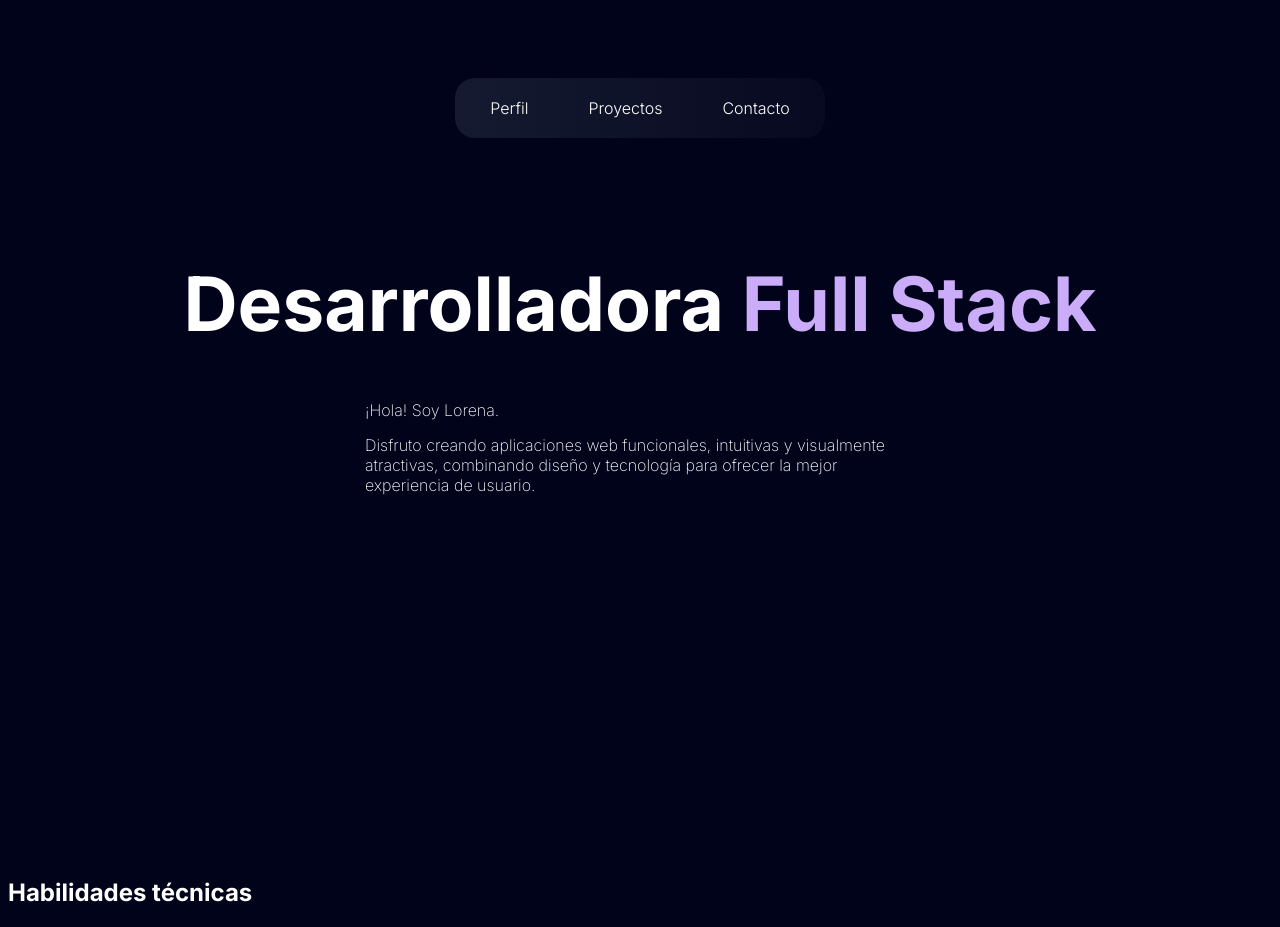
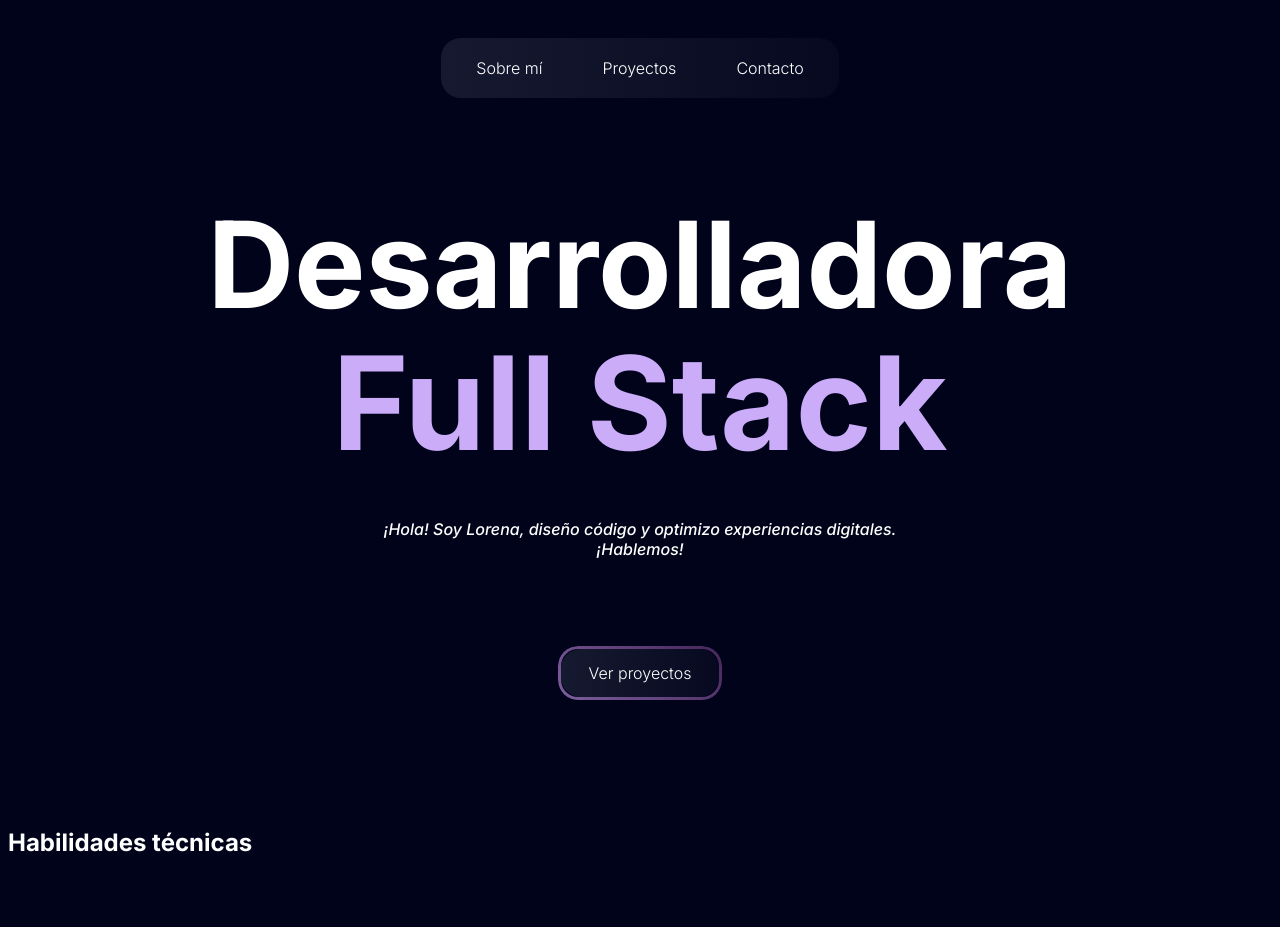
Before and after one commit to LorenaSTN/portfolio, a React (Vite) app: page / in a window 1280 px wide. After the commit the page ends 877 px from the top, so only its background shows below. Built offline with nearby package versions, Linux system fonts and the light colour scheme; a web font is replaced by a local one.

Commit message:
modifying landing

```diff
--- a/src/components/Landing.jsx
+++ b/src/components/Landing.jsx
@@ -4,15 +4,21 @@ function Landing() {
   return (
     <>
       <div className="landing__container">
-        <h1 className="landing__title">
-          Desarrolladora <span className="landing__span">Full Stack</span>
-        </h1>
-        <p className="landing__text">¡Hola! Soy Lorena.</p>
-        <p className="landing__text">
-          Disfruto creando aplicaciones web funcionales, intuitivas y
-          visualmente atractivas, combinando diseño y tecnología para ofrecer la
-          mejor experiencia de usuario.
-        </p>
+        <div>
+          <h1 className="landing__title">
+            Desarrolladora <br />{" "}
+            <span className="landing__span">Full Stack</span>
+          </h1>
+
+          <p className="landing__text">
+            ¡Hola! Soy Lorena, diseño código y optimizo experiencias digitales.
+            <br></br>¡Hablemos!
+          </p>
+        </div>
+
+        <div className="landing__box">
+          <p>Ver proyectos</p>
+        </div>
       </div>
     </>
   );
--- a/src/components/Nav.jsx
+++ b/src/components/Nav.jsx
@@ -5,7 +5,7 @@ function Nav() {
     <div className="nav__container">
       <nav className="nav">
         <ul className="nav__ul">
-          <li className="nav__li">Perfil</li>
+          <li className="nav__li">Sobre mí</li>
           <li className="nav__li">Proyectos</li>
           <li className="nav__li">Contacto</li>
         </ul>
--- a/src/scss/main/Landing.scss
+++ b/src/scss/main/Landing.scss
@@ -1,21 +1,81 @@
 .landing {
   &__container {
-    height: 75vh;
+    height: 85vh;
+    display: flex;
+    flex-direction: column;
+    justify-content: space-evenly;
+    align-items: center;
   }
   &__title {
-    font-size: 75px;
+    font-size: 120px;
     text-align: center;
+    margin: 0;
+    margin-top: -40px;
+    line-height: 1.1;
   }
 
   &__span {
     color: #cbacf9;
+    font-size: 130px;
   }
 
   &__text {
-    font-weight: 200;
+    font-weight: 500;
+    font-style: italic;
     font-size: 16px;
-    max-width: 550px;
+    max-width: fit-content;
     margin: 0 auto;
-    margin-bottom: 15px;
+    margin-top: 45px;
+    text-align: center;
+  }
+
+  &__box {
+    position: relative;
+    max-width: 200px;
+    padding: 14px 28px;
+    border-radius: 20px;
+    background: linear-gradient(90deg, #161a31, #06091f);
+    color: white;
+    text-align: center;
+    font-weight: 300;
+    z-index: 1;
+    cursor: pointer;
+    margin-top: -20px;
+
+    &::after {
+      content: "";
+      position: absolute;
+      top: -3px;
+      left: -3px;
+      right: -3px;
+      bottom: -3px;
+      border-radius: 20px;
+      background: linear-gradient(45deg, #cbacf9, #21022f);
+      background-size: 300% 300%;
+      z-index: -1;
+      animation: borderAnimation 4s infinite linear;
+      padding: 3px;
+      mask: linear-gradient(white 0 0) content-box, linear-gradient(white 0 0);
+      mask-composite: exclude;
+      -webkit-mask: linear-gradient(white 0 0) content-box,
+        linear-gradient(white 0 0);
+      -webkit-mask-composite: xor;
+    }
+
+    & p {
+      margin: 0;
+    }
   }
 }
+
+@keyframes borderAnimation {
+  0% {
+    background-position: 0% 50%;
+  }
+  50% {
+    background-position: 100% 50%;
+  }
+  100% {
+    background-position: 0% 50%;
+  }
+}
--- a/src/scss/main/Nav.scss
+++ b/src/scss/main/Nav.scss
@@ -5,7 +5,7 @@
   position: fixed;
 
   &__container {
-    height: 25vh;
+    height: 15vh;
     display: flex;
     flex-direction: column;
     align-items: center;
@@ -25,7 +25,7 @@
   &__li {
     transition: all 0.3s ease;
     &:hover {
-      color: #cbacf9;
+      color: #cacaca;
       font-weight: 350;
     }
   }
--- /dev/null
+++ b/src/scss/main/Perfil.scss
@@ -0,0 +1,4 @@
+.perfil__icon {
+  width: 90px;
+  margin-left: 50px;
+}
```
Also changed, not shown: src/components/Perfil.jsx (+68 -0 lines).
